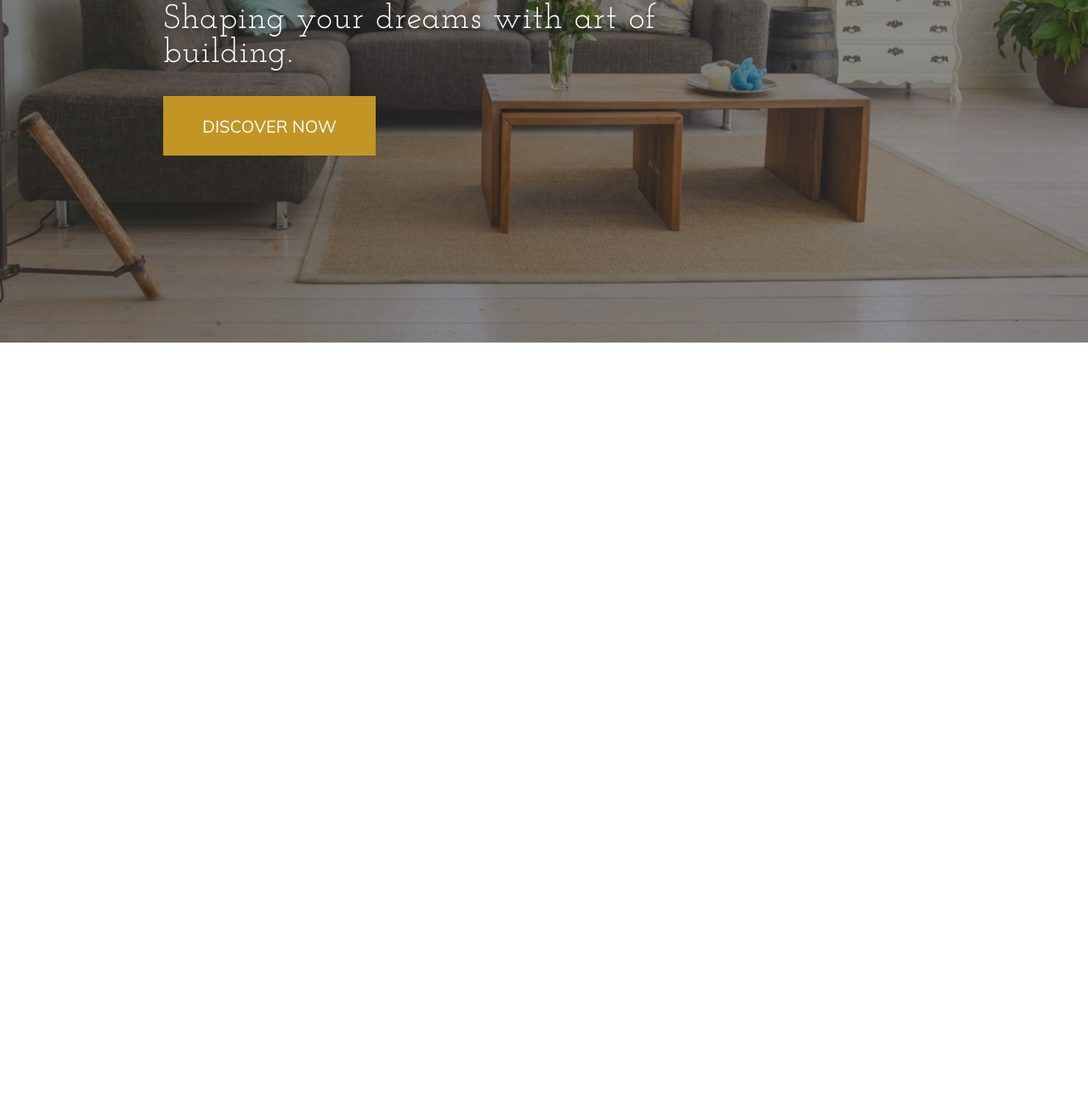
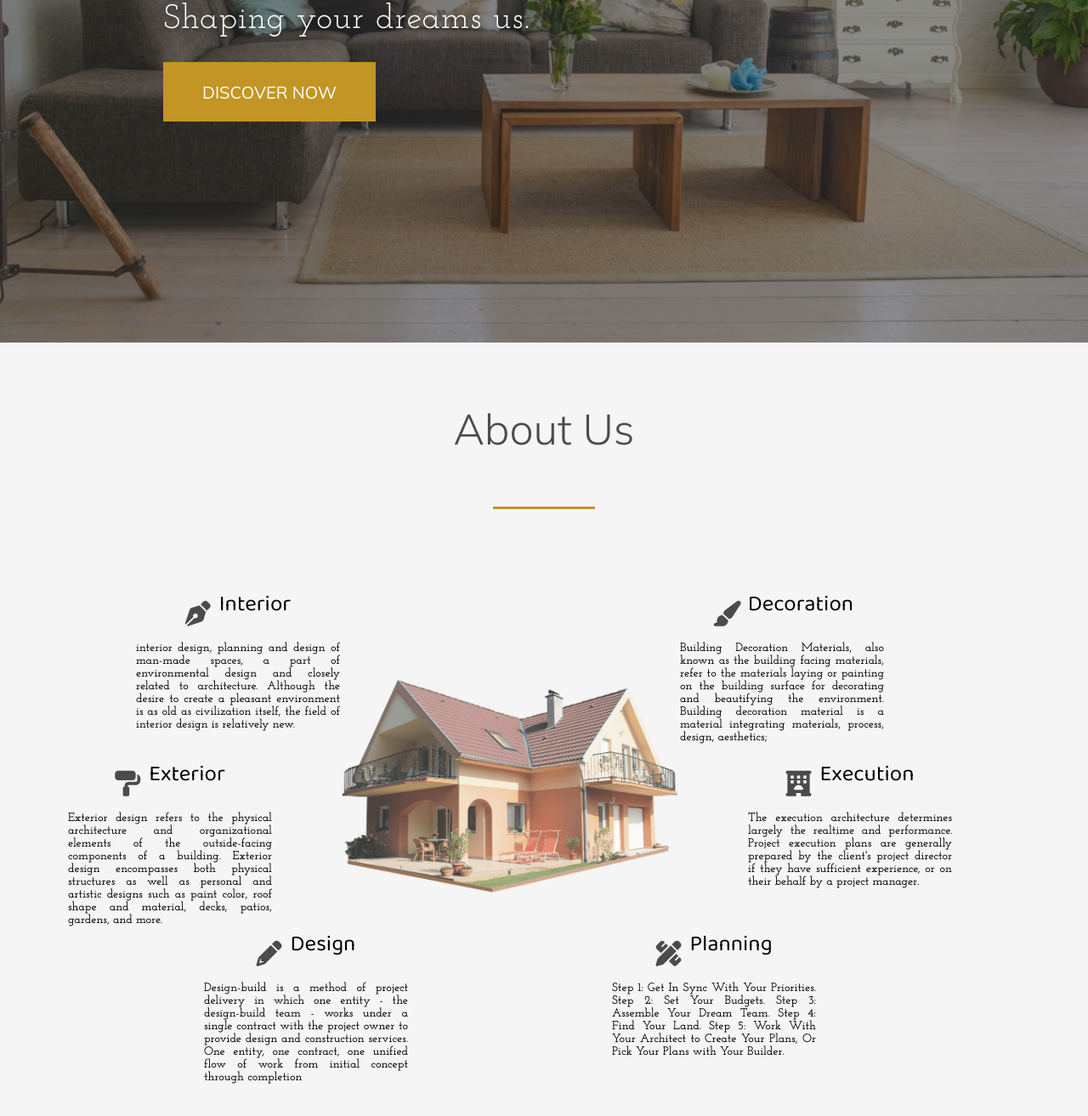
Before and after one commit to Mehran-Jalali/Architecture-Mege-Responsive, a plain HTML site: page index.html in a window 1280 px wide. Shown: the part 397-1710 px from the top of the page at 85% size. Before the commit the page ends 800 px from the top, so only its background shows below. Drawn offline with Linux system fonts and the light colour scheme.

Commit message:
Completed AboutUs section with grid CSS

```diff
--- a/index.html
+++ b/index.html
@@ -31,7 +31,7 @@
         </div>
         <div class="banner">
           <h1>Architecture & Interior Design</h1>
-          <p>Shaping your dreams with art of building.</p>
+          <p>Shaping your dreams us.</p>
           <button>Discover Now</button>
         </div>
       </header>
@@ -59,6 +59,93 @@
           <a href="#"><i class="fab fa-twitter"></i></a>
         </div>
       </section>
+      <section class="about-us">
+        <div class="section-header">
+          <h1 class="section-heading">About Us</h1>
+          <div class="underline"></div>
+        </div>
+        <div class="services">
+          <div class="service">
+            <div class="service-header">
+              <i class="fas fa-pen-nib"></i>
+              <h3>Interior</h3>
+            </div>
+            <p class="service-text">
+              interior design, planning and design of man-made spaces, a part of
+              environmental design and closely related to architecture. Although
+              the desire to create a pleasant environment is as old as
+              civilization itself, the field of interior design is relatively
+              new.
+            </p>
+          </div>
+          <div class="service">
+            <div class="service-header">
+              <i class="fas fa-paint-roller"></i>
+              <h3>Exterior</h3>
+            </div>
+            <p class="service-text">
+              Exterior design refers to the physical architecture and
+              organizational elements of the outside-facing components of a
+              building. Exterior design encompasses both physical structures as
+              well as personal and artistic designs such as paint color, roof
+              shape and material, decks, patios, gardens, and more.
+            </p>
+          </div>
+          <div class="service">
+            <div class="service-header">
+              <i class="fas fa-pencil-alt"></i>
+              <h3>Design</h3>
+            </div>
+            <p class="service-text">
+              Design-build is a method of project delivery in which one entity -
+              the design-build team - works under a single contract with the
+              project owner to provide design and construction services. One
+              entity, one contract, one unified flow of work from initial
+              concept through completion
+            </p>
+          </div>
+          <div class="service">
+            <div class="service-header">
+              <i class="fas fa-paint-brush"></i>
+              <h3>Decoration</h3>
+            </div>
+            <p class="service-text">
+              Building Decoration Materials, also known as the building facing
+              materials, refer to the materials laying or painting on the
+              building surface for decorating and beautifying the environment.
+              Building decoration material is a material integrating materials,
+              process, design, aesthetics;
+            </p>
+          </div>
+          <div class="service">
+            <div class="service-header">
+              <i class="fa-solid fa-pen-ruler"></i>
+              <h3>Planning</h3>
+            </div>
+            <p class="service-text">
+              Step 1: Get In Sync With Your Priorities. Step 2: Set Your
+              Budgets. Step 3: Assemble Your Dream Team. Step 4: Find Your Land.
+              Step 5: Work With Your Architect to Create Your Plans, Or Pick
+              Your Plans with Your Builder.
+            </p>
+          </div>
+          <div class="service">
+            <div class="service-header">
+              <i class="fa-sharp fa-solid fa-hotel"></i>
+              <h3>Execution</h3>
+            </div>
+            <p class="service-text">
+              The execution architecture determines largely the realtime and
+              performance. Project execution plans are generally prepared by the
+              client's project director if they have sufficient experience, or
+              on their behalf by a project manager.
+            </p>
+          </div>
+          <div class="about-us-img-wrapper">
+            <img src="./images/house.png" />
+          </div>
+        </div>
+      </section>
     </div>
     <script src="./script.js"></script>
   </body>
--- a/styles.css
+++ b/styles.css
@@ -225,3 +225,99 @@ html {
   color: rgb(39, 121, 252);
   background-color: white;
 }
+.about-us {
+  width: 100%;
+  background-color: #f5f5f5;
+  padding-bottom: 15rem;
+}
+.section-header {
+  display: flex;
+  flex-direction: column;
+  align-items: center;
+  padding: 7rem 0 10rem 0;
+}
+.section-heading {
+  font-family: "Mulish", serif;
+  font-size: 5rem;
+  font-weight: 300;
+  color: #4b4b4b;
+  margin-bottom: 6rem;
+}
+.underline {
+  width: 12rem;
+  height: 0.3rem;
+  background-color: #c29525;
+}
+.services {
+  width: 100%;
+  height: 100%;
+  display: grid;
+  grid-template-columns: repeat(16, 1fr);
+  grid-template-rows: repeat(6, 6rem);
+  grid-row-gap: 4rem;
+}
+.about-us-img-wrapper img {
+  width: 50rem;
+}
+.service {
+  width: 100%;
+  margin-bottom: 2rem;
+}
+.service:nth-child(1) {
+  grid-column: 3/6;
+  grid-row: 1/3;
+}
+.service:nth-child(2) {
+  grid-column: 2/5;
+  grid-row: 3/5;
+}
+.service:nth-child(3) {
+  grid-column: 4/7;
+  grid-row: 5/-1;
+}
+.service:nth-child(4) {
+  grid-column: 11/14;
+  grid-row: 1/3;
+}
+.service:nth-child(5) {
+  grid-column: 10/13;
+  grid-row: 5/-1;
+}
+.service:nth-child(6) {
+  grid-column: 12/15;
+  grid-row: 3/6;
+}
+.service-header {
+  display: flex;
+  align-items: center;
+  justify-content: center;
+  margin-bottom: 1rem;
+}
+.service-header i {
+  font-size: 3rem;
+  color: #4b4b4b;
+  padding-right: 1rem;
+}
+.service-header h3 {
+  font-family: "Baloo Da 2", serif;
+  font-size: 2.6rem;
+  line-height: 2.6rem;
+  font-weight: 400;
+  margin-bottom: 2rem;
+}
+.service-text {
+  font-family: "Josefin Slab", serif;
+  font-size: 1.4rem;
+  text-align: justify;
+  font-weight: 600;
+}
+.about-us-img-wrapper {
+  grid-column: 6/11;
+  grid-row: 2/6;
+  width: 100%;
+}
+.about-us-img-wrapper img {
+  width: 100%;
+  object-fit: cover;
+  opacity: 0.8;
+}
```
